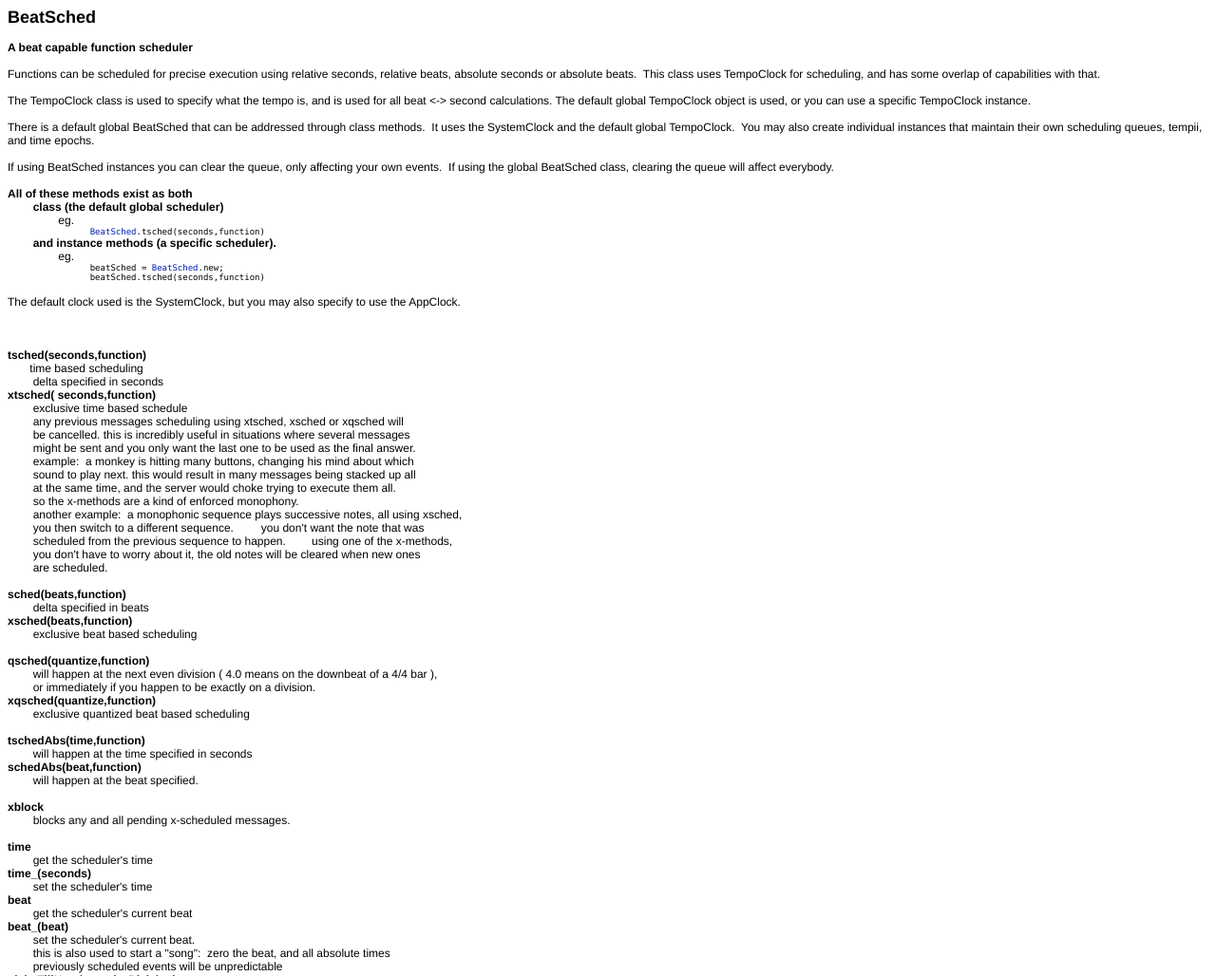
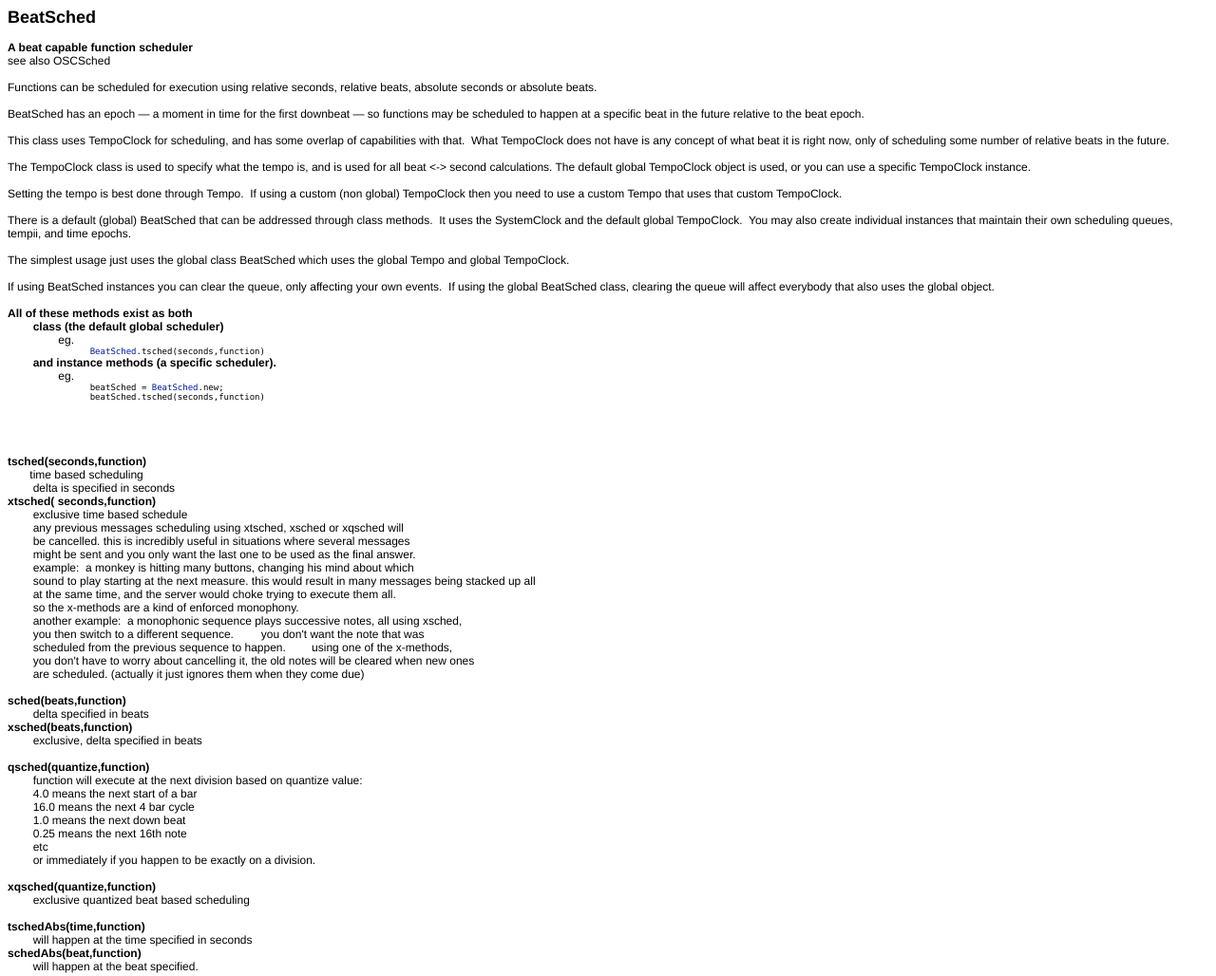
Before and after one commit to crucialfelix/crucial-library, a plain HTML site: page Help/Scheduling/BeatSched.html in a window 1280 px wide. Shown: the top 1028 px of the page at 95% size. Drawn offline with Linux system fonts and the light colour scheme.

Commit message:
OSCSched: let .clear clear the tempo clock as long as it isn't global update help files

```diff
--- a/Help/Scheduling/BeatSched.html
+++ b/Help/Scheduling/BeatSched.html
@@ -5,18 +5,18 @@
 <meta http-equiv="Content-Style-Type" content="text/css">
 <title></title>
 <meta name="Generator" content="Cocoa HTML Writer">
-<meta name="CocoaVersion" content="824.44">
+<meta name="CocoaVersion" content="949.54">
 <style type="text/css">
 p.p1 {margin: 0.0px 0.0px 0.0px 0.0px; font: 18.0px Helvetica}
 p.p2 {margin: 0.0px 0.0px 0.0px 0.0px; font: 12.0px Helvetica; min-height: 14.0px}
 p.p3 {margin: 0.0px 0.0px 0.0px 0.0px; font: 12.0px Helvetica}
 p.p4 {margin: 0.0px 0.0px 0.0px 0.0px; font: 9.0px Monaco}
 p.p5 {margin: 0.0px 0.0px 0.0px 0.0px; font: 9.0px Monaco; min-height: 12.0px}
-p.p6 {margin: 0.0px 0.0px 0.0px 0.0px; font: 9.0px Monaco; color: #001fb3}
-p.p7 {margin: 0.0px 0.0px 0.0px 0.0px; font: 9.0px Monaco; color: #606060}
-span.s1 {color: #001fb3}
+p.p6 {margin: 0.0px 0.0px 0.0px 0.0px; font: 9.0px Monaco; color: #001aa2}
+p.p7 {margin: 0.0px 0.0px 0.0px 0.0px; font: 9.0px Monaco; color: #4d4d4d}
+span.s1 {color: #001aa2}
 span.s2 {font: 12.0px Helvetica}
-span.s3 {color: #606060}
+span.s3 {color: #4d4d4d}
 span.s4 {color: #000000}
 span.Apple-tab-span {white-space:pre}
 </style>
@@ -25,14 +25,23 @@ span.Apple-tab-span {white-space:pre}
 <p class="p1"><b>BeatSched</b></p>
 <p class="p2"><br></p>
 <p class="p3"><b>A beat capable function scheduler <span class="Apple-converted-space"> </span></b></p>
+<p class="p3">see also OSCSched</p>
 <p class="p2"><br></p>
-<p class="p3">Functions can be scheduled for precise execution using relative seconds, relative beats, absolute seconds or absolute beats.<span class="Apple-converted-space">  </span>This class uses TempoClock for scheduling, and has some overlap of capabilities with that.</p>
+<p class="p3">Functions can be scheduled for execution using relative seconds, relative beats, absolute seconds or absolute beats. <span class="Apple-converted-space"> </span></p>
+<p class="p2"><br></p>
+<p class="p3">BeatSched has an epoch — a moment in time for the first downbeat — so functions may be scheduled to happen at a specific beat in the future relative to the beat epoch.<span class="Apple-converted-space"> </span></p>
+<p class="p2"><br></p>
+<p class="p3">This class uses TempoClock for scheduling, and has some overlap of capabilities with that.<span class="Apple-converted-space">  </span>What TempoClock does not have is any concept of what beat it is right now, only of scheduling some number of relative beats in the future.</p>
 <p class="p2"><br></p>
 <p class="p3">The TempoClock class is used to specify what the tempo is, and is used for all beat &lt;-&gt; second calculations. The default global TempoClock object is used, or you can use a specific TempoClock instance.</p>
 <p class="p2"><br></p>
-<p class="p3">There is a default global BeatSched that can be addressed through class methods.<span class="Apple-converted-space">  </span>It uses the SystemClock and the default global TempoClock.<span class="Apple-converted-space">  </span>You may also create individual instances that maintain their own scheduling queues, tempii, and time epochs.</p>
+<p class="p3">Setting the tempo is best done through Tempo.<span class="Apple-converted-space">  </span>If using a custom (non global) TempoClock then you need to use a custom Tempo that uses that custom TempoClock.</p>
 <p class="p2"><br></p>
-<p class="p3">If using BeatSched instances you can clear the queue, only affecting your own events.<span class="Apple-converted-space">  </span>If using the global BeatSched class, clearing the queue will affect everybody. <span class="Apple-converted-space"> </span></p>
+<p class="p3">There is a default (global) BeatSched that can be addressed through class methods.<span class="Apple-converted-space">  </span>It uses the SystemClock and the default global TempoClock.<span class="Apple-converted-space">  </span>You may also create individual instances that maintain their own scheduling queues, tempii, and time epochs.</p>
+<p class="p2"><br></p>
+<p class="p3">The simplest usage just uses the global class BeatSched which uses the global Tempo and global TempoClock.</p>
+<p class="p2"><br></p>
+<p class="p3">If using BeatSched instances you can clear the queue, only affecting your own events.<span class="Apple-converted-space">  </span>If using the global BeatSched class, clearing the queue will affect everybody that also uses the global object.</p>
 <p class="p2"><br></p>
 <p class="p3"><b>All of these methods exist as both<span class="Apple-converted-space"> </span></b></p>
 <p class="p3"><b><span class="Apple-tab-span">	</span>class (the default global scheduler)<span class="Apple-converted-space"> </span></b></p>
@@ -43,36 +52,41 @@ span.Apple-tab-span {white-space:pre}
 <p class="p4"><span class="Apple-tab-span">	</span><span class="Apple-tab-span">	</span>beatSched = <span class="s1">BeatSched</span>.new;</p>
 <p class="p4"><span class="Apple-tab-span">	</span><span class="Apple-tab-span">	</span>beatSched.tsched(seconds,function)</p>
 <p class="p2"><br></p>
-<p class="p3">The default clock used is the SystemClock, but you may also specify to use the AppClock.</p>
 <p class="p2"><br></p>
 <p class="p2"><br></p>
 <p class="p2"><b><span class="Apple-tab-span">	</span><span class="Apple-tab-span">	</span></b></p>
 <p class="p3"><b>tsched(seconds,function)</b></p>
 <p class="p3"><span class="Apple-converted-space">       </span>time based scheduling</p>
-<p class="p3"><span class="Apple-converted-space">        </span>delta specified in seconds</p>
+<p class="p3"><span class="Apple-converted-space">        </span>delta is specified in seconds</p>
 <p class="p3"><b>xtsched( seconds,function)</b></p>
 <p class="p3"><span class="Apple-tab-span">	</span>exclusive time based schedule</p>
 <p class="p3"><span class="Apple-tab-span">	</span>any previous messages scheduling using xtsched, xsched or xqsched will<span class="Apple-converted-space"> </span></p>
 <p class="p3"><span class="Apple-tab-span">	</span>be cancelled. this is incredibly useful in situations where several messages<span class="Apple-converted-space"> </span></p>
 <p class="p3"><span class="Apple-tab-span">	</span>might be sent and you only want the last one to be used as the final answer.</p>
 <p class="p3"><span class="Apple-tab-span">	</span>example:<span class="Apple-converted-space">  </span>a monkey is hitting many buttons, changing his mind about which<span class="Apple-converted-space"> </span></p>
-<p class="p3"><span class="Apple-tab-span">	</span>sound to play next. this would result in many messages being stacked up all<span class="Apple-converted-space"> </span></p>
+<p class="p3"><span class="Apple-tab-span">	</span>sound to play starting at the next measure. this would result in many messages being stacked up all<span class="Apple-converted-space"> </span></p>
 <p class="p3"><span class="Apple-tab-span">	</span>at the same time, and the server would choke trying to execute them all. <span class="Apple-converted-space"> </span></p>
 <p class="p3"><span class="Apple-tab-span">	</span>so the x-methods are a kind of enforced monophony.</p>
 <p class="p3"><span class="Apple-tab-span">	</span>another example:<span class="Apple-converted-space">  </span>a monophonic sequence plays successive notes, all using xsched, <span class="Apple-converted-space"> </span></p>
 <p class="p3"><span class="Apple-tab-span">	</span>you then switch to a different sequence.<span class="Apple-converted-space">  <span class="Apple-tab-span">	</span></span>you don't want the note that was<span class="Apple-converted-space"> </span></p>
 <p class="p3"><span class="Apple-tab-span">	</span>scheduled from the previous sequence to happen.<span class="Apple-converted-space">  <span class="Apple-tab-span">	</span></span>using one of the x-methods,<span class="Apple-converted-space"> </span></p>
-<p class="p3"><span class="Apple-tab-span">	</span>you don't have to worry about it, the old notes will be cleared when new ones</p>
-<p class="p3"><span class="Apple-tab-span">	</span>are scheduled.</p>
+<p class="p3"><span class="Apple-tab-span">	</span>you don't have to worry about cancelling it, the old notes will be cleared when new ones</p>
+<p class="p3"><span class="Apple-tab-span">	</span>are scheduled. (actually it just ignores them when they come due)</p>
 <p class="p2"><span class="Apple-tab-span">	</span></p>
 <p class="p3"><b>sched(beats,function)</b></p>
 <p class="p3"><span class="Apple-converted-space">        </span>delta specified in beats</p>
 <p class="p3"><b>xsched(beats,function)</b></p>
-<p class="p3"><span class="Apple-tab-span">	</span>exclusive beat based scheduling</p>
-<p class="p2"><b><span class="Apple-tab-span">	</span></b></p>
+<p class="p3"><span class="Apple-tab-span">	</span>exclusive, delta specified in beats</p>
+<p class="p2"><span class="Apple-tab-span">	</span></p>
 <p class="p3"><b>qsched(quantize,function)</b></p>
-<p class="p3"><span class="Apple-converted-space">        </span>will happen at the next even division ( 4.0 means on the downbeat of a 4/4 bar ),</p>
+<p class="p3"><span class="Apple-converted-space">        </span>function will execute at the next division based on quantize value:</p>
+<p class="p3"><span class="Apple-converted-space"> <span class="Apple-tab-span">	</span></span>4.0 means the next start of a bar</p>
+<p class="p3"><span class="Apple-converted-space"> <span class="Apple-tab-span">	</span></span>16.0 means the next 4 bar cycle</p>
+<p class="p3"><span class="Apple-converted-space"> <span class="Apple-tab-span">	</span></span>1.0 means the next down beat</p>
+<p class="p3"><span class="Apple-converted-space"> <span class="Apple-tab-span">	</span></span>0.25 means the next 16th note</p>
+<p class="p3"><span class="Apple-converted-space"> <span class="Apple-tab-span">	</span></span>etc</p>
 <p class="p3"><span class="Apple-converted-space">        </span>or immediately if you happen to be exactly on a division.</p>
+<p class="p2"><span class="Apple-converted-space">        </span></p>
 <p class="p3"><b>xqsched(quantize,function)</b></p>
 <p class="p3"><span class="Apple-tab-span">	</span>exclusive quantized beat based scheduling</p>
 <p class="p2"><b><span class="Apple-tab-span">	</span></b></p>
@@ -119,20 +133,25 @@ span.Apple-tab-span {white-space:pre}
 <p class="p5"><span class="Apple-tab-span">	</span><span class="Apple-converted-space"> </span></p>
 <p class="p4"><span class="Apple-tab-span">	</span>b.qsched(4.0,{ <span class="s3">"hello"</span>.postln; });</p>
 <p class="p5"><br></p>
+<p class="p4"><span class="Apple-tab-span">	</span>// post current beat, return nil to not resched task</p>
+<p class="p4"><span class="Apple-tab-span">	</span>b.qsched(4.0,{ <span class="s3">b.beat</span>.postln; nil });</p>
 <p class="p5"><br></p>
+<p class="p4"><span class="Apple-tab-span">	</span>// set the beat to 0 right now</p>
+<p class="p4"><span class="Apple-tab-span">	</span>b.beat = 0;</p>
+<p class="p4"><span class="Apple-tab-span">	</span>b.qsched(4.0,{ <span class="s3">b.beat</span>.postln; nil });</p>
+<p class="p5"><span class="Apple-tab-span">	</span></p>
 <p class="p4"><span class="Apple-tab-span">	</span>b.time; // since the app started</p>
 <p class="p5"><br></p>
 <p class="p4"><span class="Apple-tab-span">	</span>b.time = 0.0; // reset the time</p>
 <p class="p5"><br></p>
 <p class="p4"><span class="Apple-tab-span">	</span>b.time;</p>
 <p class="p5"><span class="Apple-tab-span">	</span><span class="Apple-converted-space"> </span></p>
-<p class="p4"><span class="Apple-tab-span">	</span>b.beat; // the beat is determined by the tempoClock</p>
+<p class="p4"><span class="Apple-tab-span">	</span>b.beat; // the tempo is determined by the tempoClock</p>
 <p class="p5"><br></p>
 <p class="p4"><span class="Apple-tab-span">	</span>TempoClock.default.tempo = 2;</p>
 <p class="p4"><span class="Apple-tab-span">	</span>b.beat.postln;</p>
 <p class="p4"><span class="Apple-tab-span">	</span>TempoClock.default.tempo = 1;</p>
 <p class="p4"><span class="Apple-tab-span">	</span>b.beat.postln;</p>
-<p class="p5"><br></p>
 <p class="p5"><br></p>
 <p class="p4"><span class="Apple-tab-span">	</span>b.time = 0.0;</p>
 <p class="p4"><span class="Apple-tab-span">	</span>b.tschedAbs(4.0,{ <span class="s3">"4 seconds absolute time"</span>.postln; });</p>
```
Also changed, not shown: Help/Scheduling/OSCSched.html (+10 -8 lines), 1 other file.
